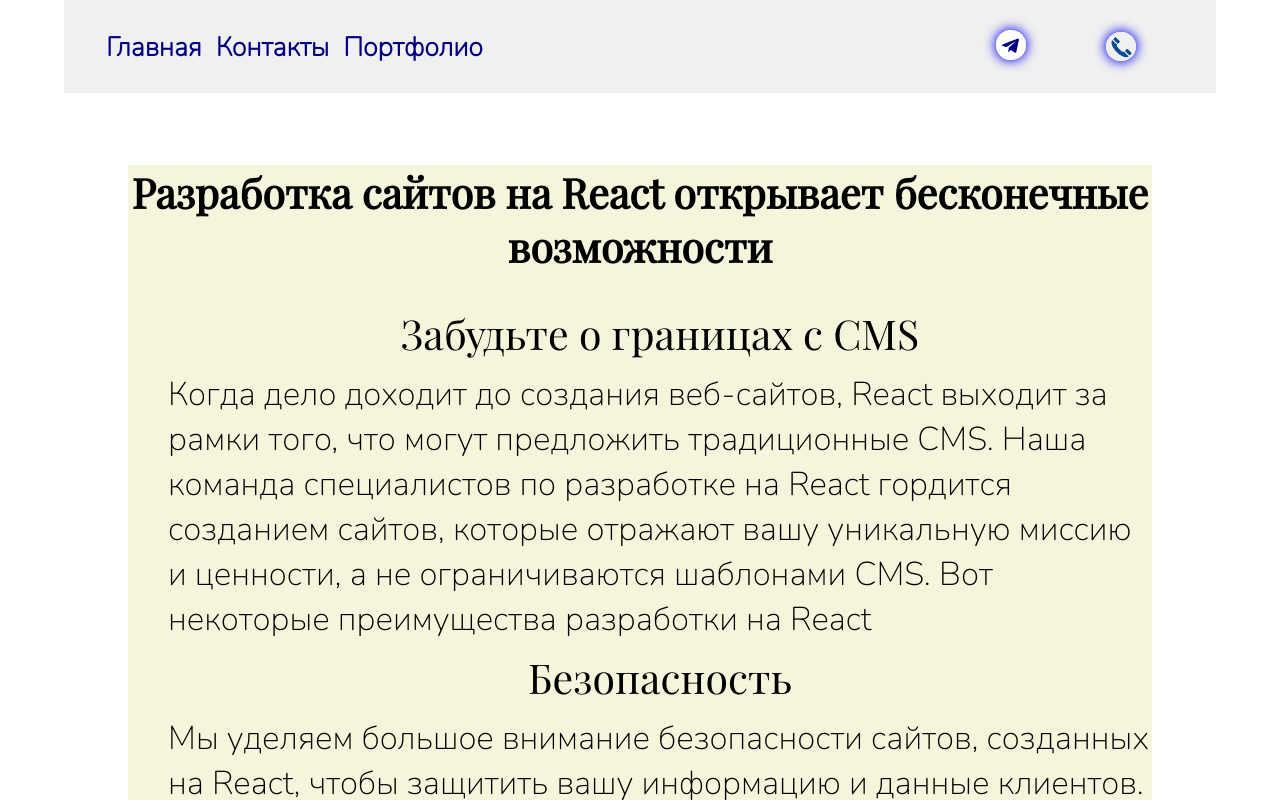
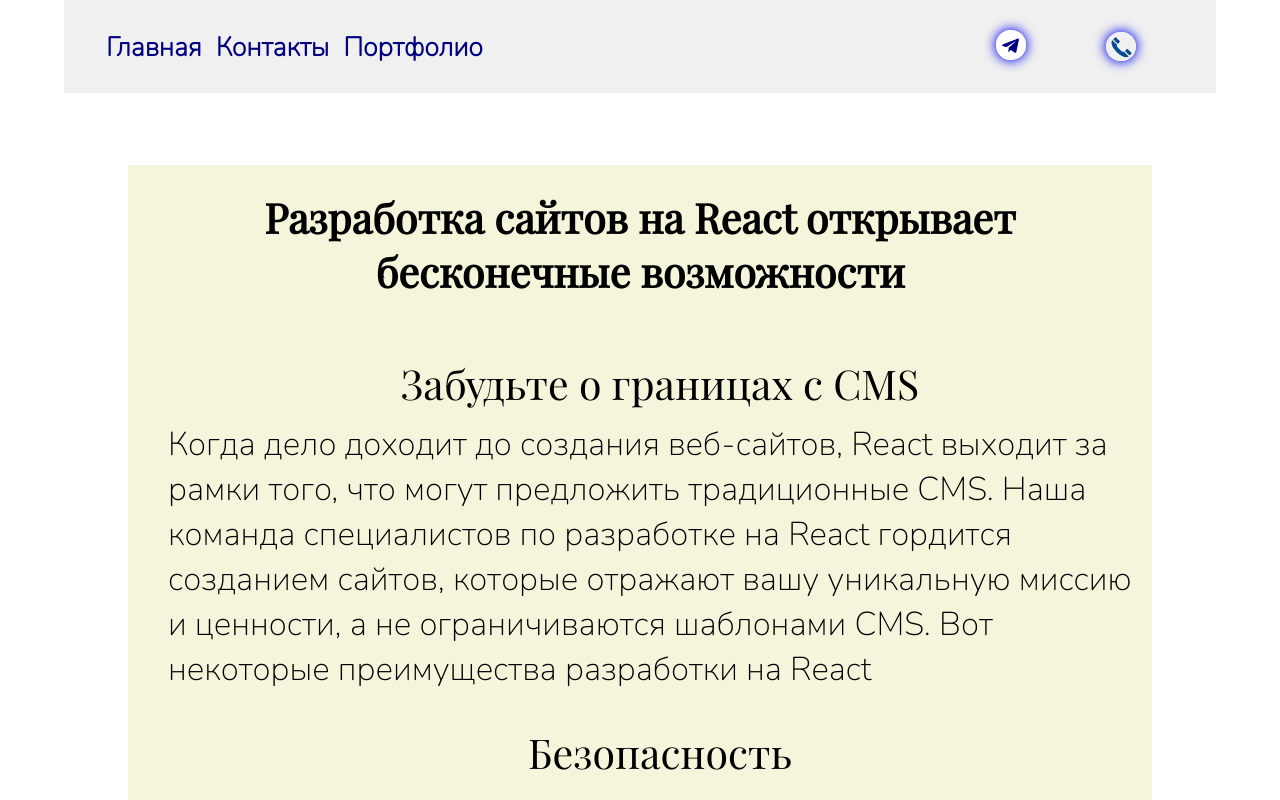
Before and after one commit to V-N-Sabir/create_development, a React (Create React App) app: page / in a window 1280 px wide. Shown: the top 800 px of the page. Built offline with nearby package versions, Linux system fonts and the light colour scheme.

Commit message:
header style

```diff
--- a/src/pages/home.style.css
+++ b/src/pages/home.style.css
@@ -168,6 +168,9 @@
     font-size: calc(24px + 16 * (100vw / 1200));
     margin: 8px auto 12px;
     text-align: center;
+
+    width: 60vw;
+    padding-top: 25px;
 }
 
 .main_text {
```
